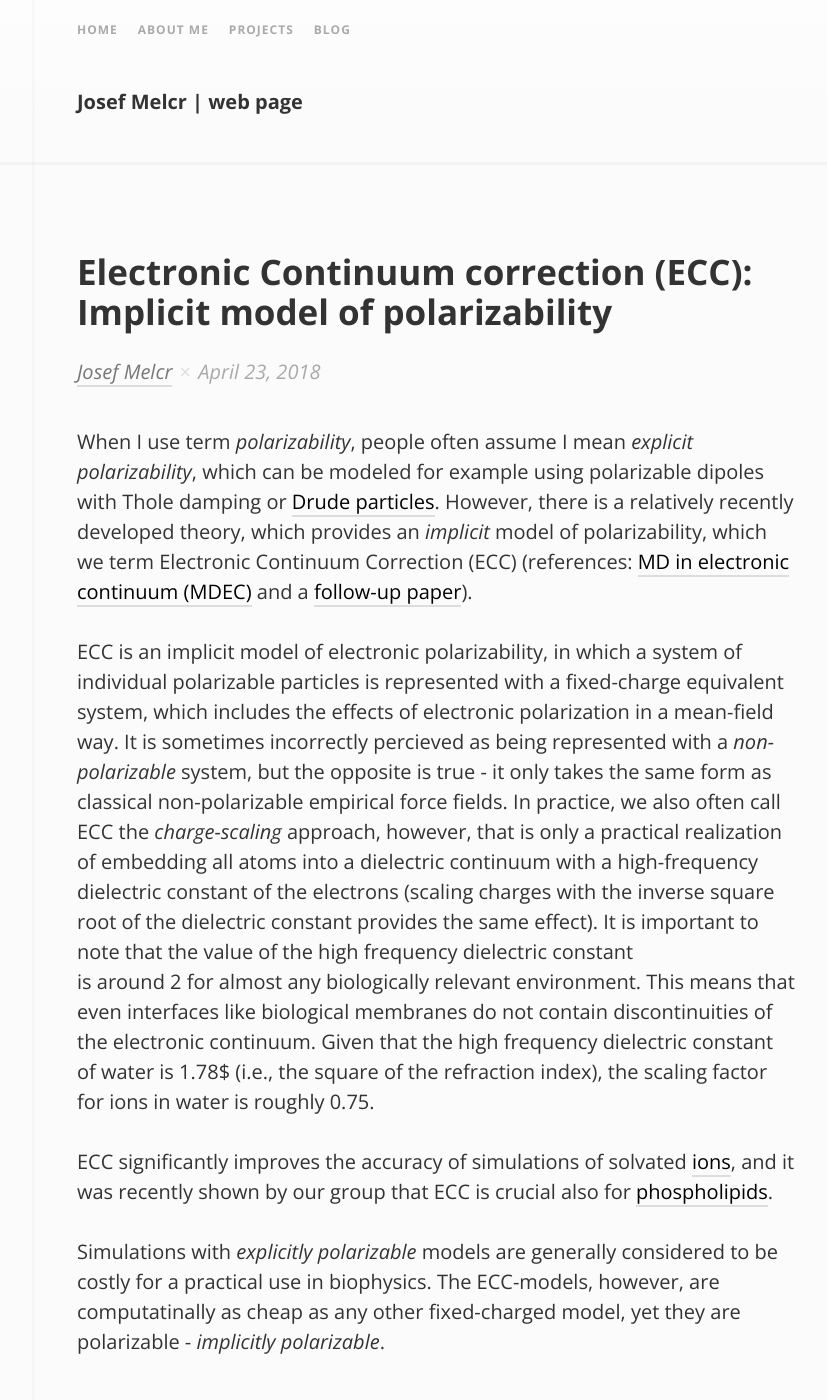
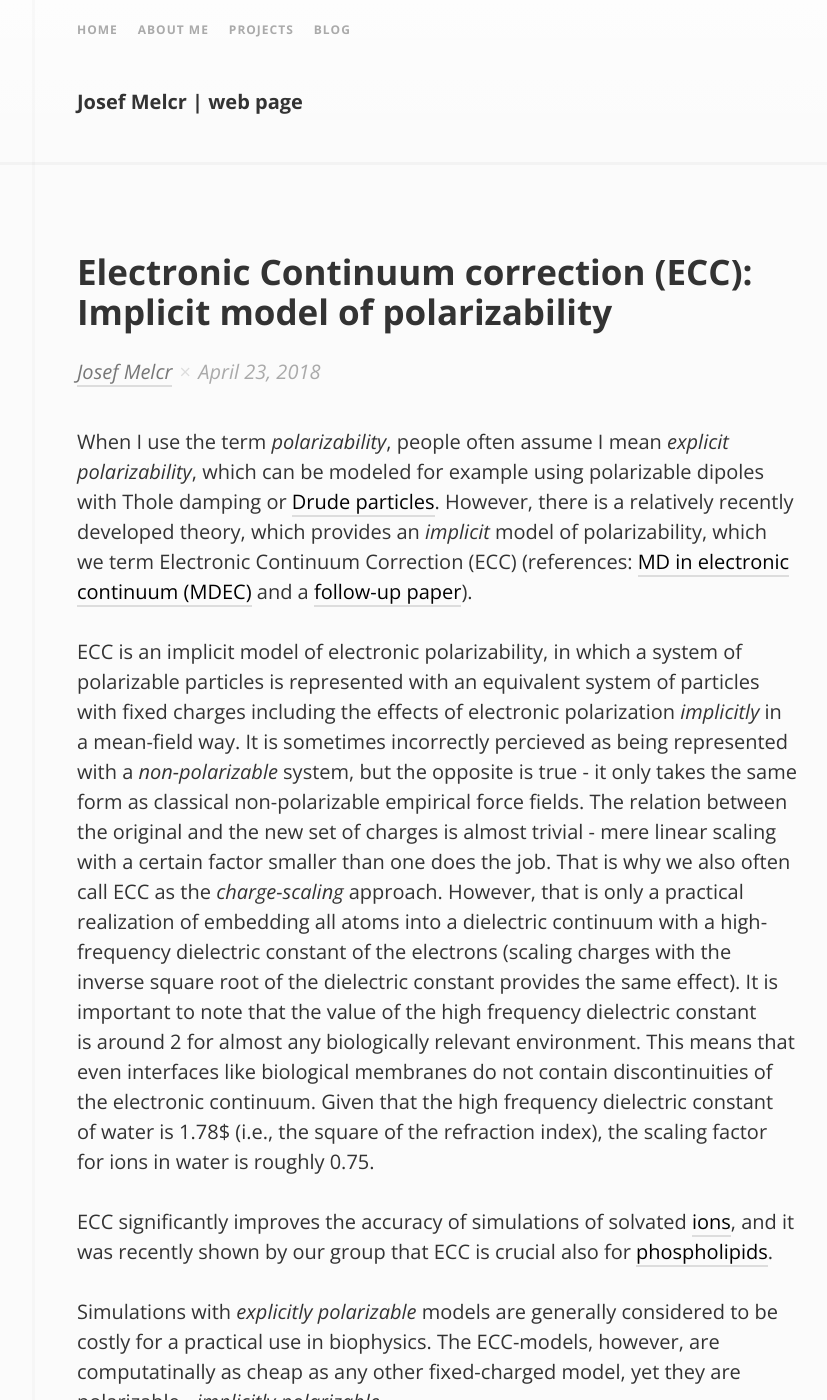
Before and after one commit to jmelcr/jmelcr.github.io, a Jekyll site: the page built from _posts/2018-04-23-Electronic-continuum-correction.md, in a window 1280 px wide and 1400 px high. Shown: the whole window, without its empty margins (203-1030 px from the left). Built offline with Jekyll 4.4.1, drawn with Linux system fonts in a browser that asks for light colours; comment, search, counter and statistics services are not loaded; some of the changed text lies outside the part shown.

Commit message:
Added links to footer, small corrections in ECC-post, dissected medaillon from pages to a separate small include md-file to circumvent duplication.

```diff
--- a/_config.yml
+++ b/_config.yml
@@ -39,6 +39,12 @@ nav:
 footer_links:
   - title: "GitHub"
     url:   "https://github.com/jmelcr"
+  - title: "Google scholar"
+    url:   "https://scholar.google.cz/citations?hl=en&user=Nkoi1CoAAAAJ"
+  - title: "Mendeley"
+    url:   "https://www.mendeley.com/profiles/josef-melcr/"
+  - title: "LinkedIn"
+    url:   "https://cz.linkedin.com/in/jmelcr"
 #  - title: "RSS"
 #    url:   "/feed.xml"
 
--- a/_posts/2018-04-23-Electronic-continuum-correction.md
+++ b/_posts/2018-04-23-Electronic-continuum-correction.md
@@ -5,7 +5,7 @@ author: jmelcr
 permalink: blog/ECC-post
 ---
 
-When I use term *polarizability*,
+When I use the term *polarizability*,
 people often assume I mean *explicit polarizability*,
 which can be modeled for example using
 polarizable dipoles with Thole damping or
@@ -17,13 +17,15 @@ which we term Electronic Continuum Correction (ECC)
 and a [follow-up paper](http://dx.doi.org/10.1021/ct9005807)).
 
 ECC is an implicit model of electronic polarizability,
-in which a system of individual polarizable particles is represented
-with a fixed-charge equivalent system,
-which includes the effects of electronic polarization in a mean-field way.
+in which a system of polarizable particles is represented
+with an equivalent system of particles with fixed charges
+including the effects of electronic polarization *implicitly* in a mean-field way.
 It is sometimes incorrectly percieved as being represented with a *non-polarizable* system,
 but the opposite is true - it only takes the same form as classical non-polarizable empirical force fields.
-In practice, we also often call ECC the *charge-scaling* approach,
-however, that is only a practical realization of
+The relation between the original and the new set of charges
+is almost trivial - mere linear scaling with a certain factor smaller than one does the job.
+That is why we also often call ECC as the *charge-scaling* approach.
+However, that is only a practical realization of
 embedding all atoms into a dielectric continuum
 with a high-frequency dielectric constant of the electrons
 (scaling charges with the inverse square root of the dielectric constant provides the same effect).
```
Also changed, not shown: _includes/medaillon.md (added, +9 -0 lines), aboutme.md (+1 -12 lines), index.md (+1 -11 lines).
